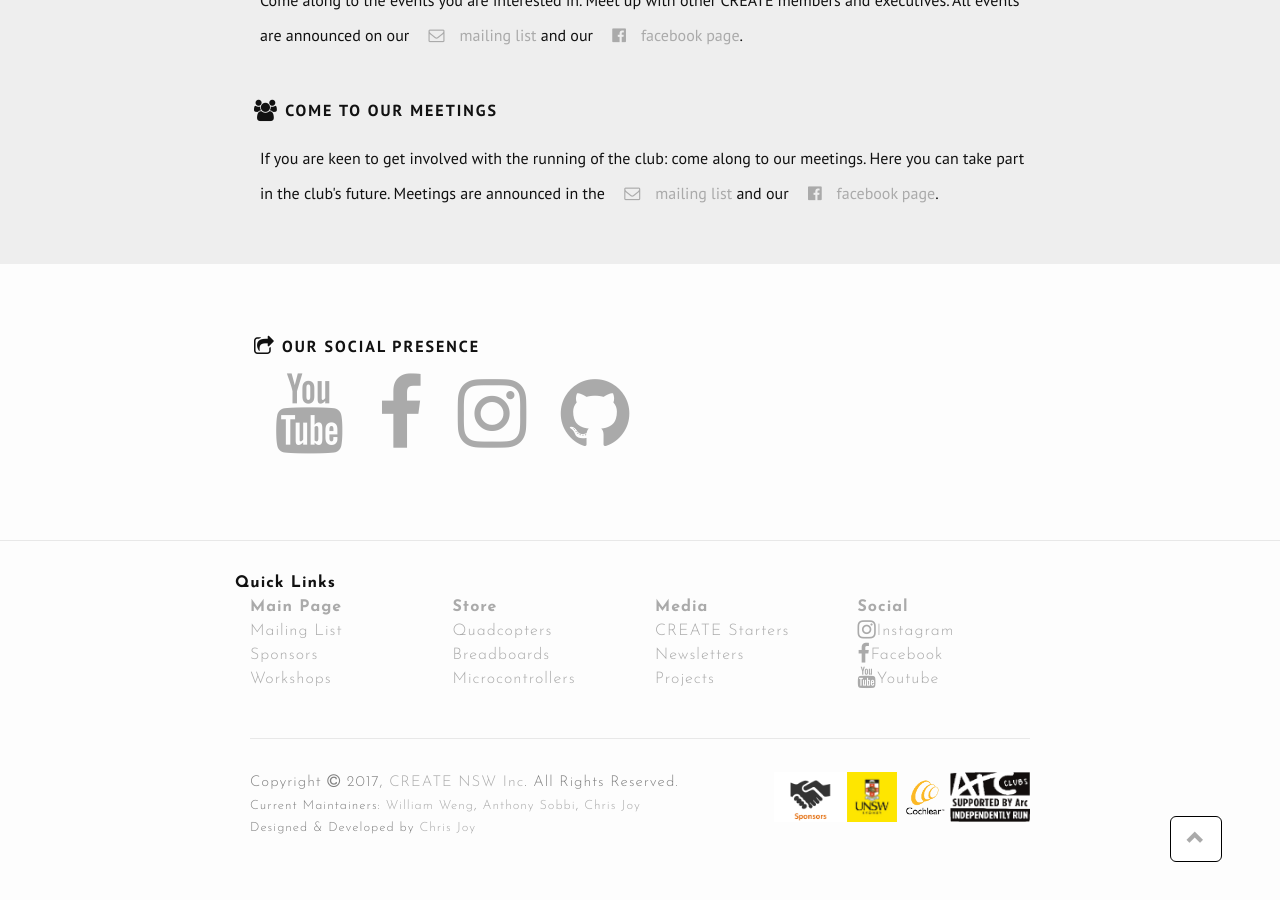
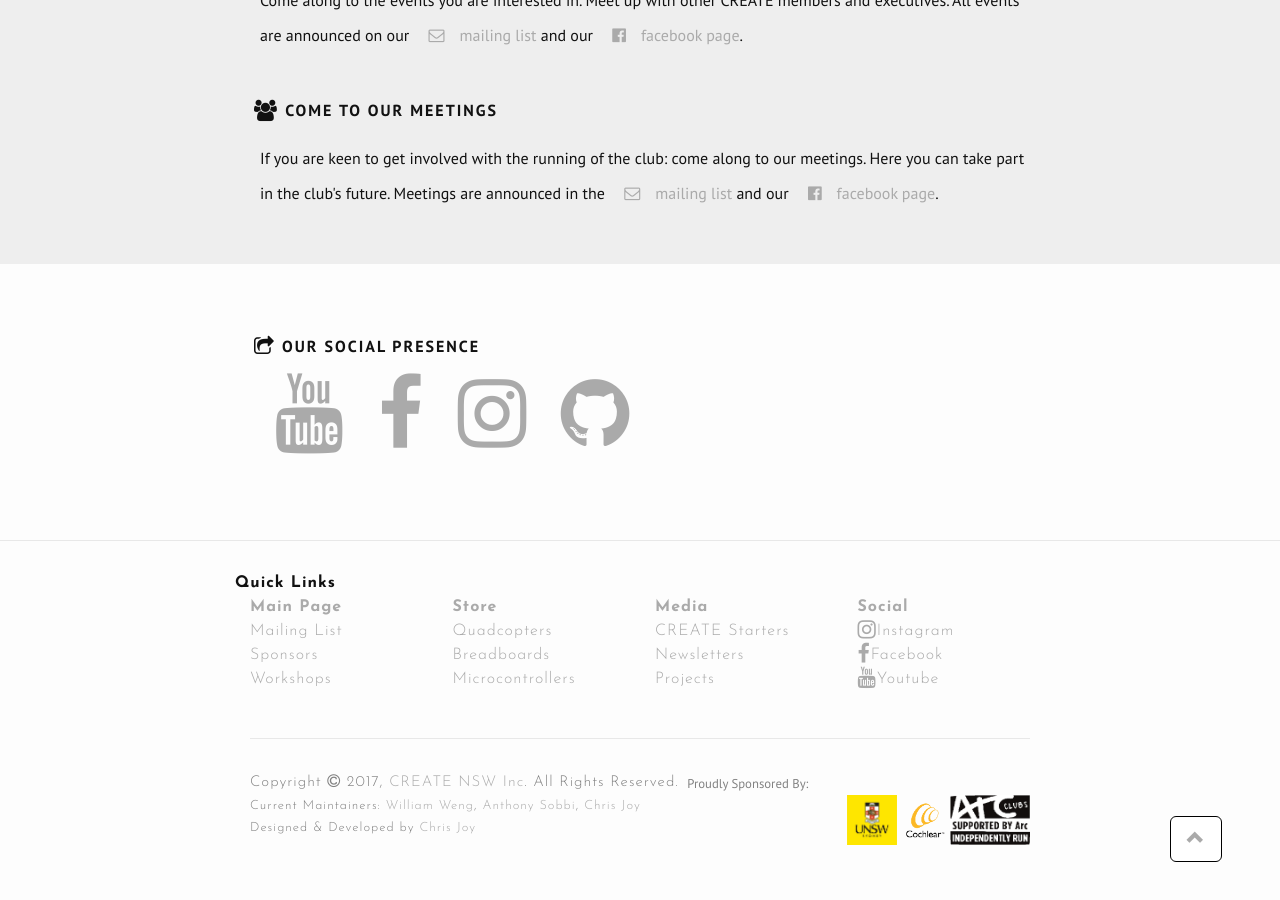
Before and after one commit to lam5ter/createunsw.github.io, a Jekyll site: the page built from index.html, in a window 1280 px wide and 900 px high, scrolled down 2000 px. Built offline with Jekyll 4.4.1, drawn with Linux system fonts in a browser that asks for light colours; nearby versions of some CDN libraries; some web fonts are replaced; the list of posts is cut into pages by our own code.

Commit message:
removed sponsor image

```diff
--- a/_includes/footer.html
+++ b/_includes/footer.html
@@ -60,11 +60,11 @@
 					<li><small>Designed & Developed by <a href="https://www.chrisjoy.me/" target="_blank">Chris Joy</a></small></li>
 				</ul>
 			</div>
-			<div class='footer-col-3 sponsors' style="float:right;">
+			<div class='footer-col-3 sponsors' style="float:right">
+				<small>Proudly Sponsored By:</small><br>
 				<a HREF='http://www.arc.unsw.edu.au/' target="_blank"><img src='/images/Sponsors/arc.jpg' /></a>
 				<a HREF='http://www.cochlear.com/' target="_blank"><img src='/images/Sponsors/cochlear-logo.png' /></a>
 				<a HREF='https://www.unsw.edu.au/' target="_blank"><img src='/images/Sponsors/alCw19yT.jpg' /></a>
-				<a><img src='/images/Sponsors/icon-sponsors2.png' /></a>
 			</div>
 		</div>
 	</div>
```
